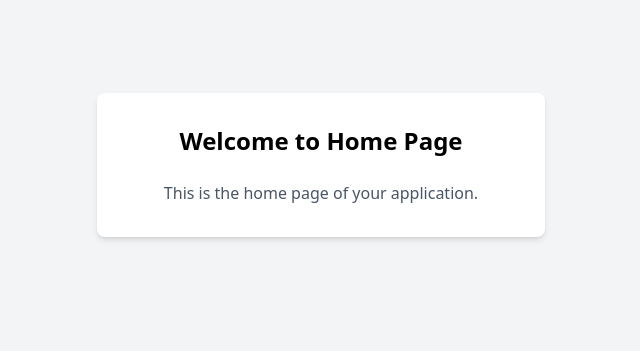
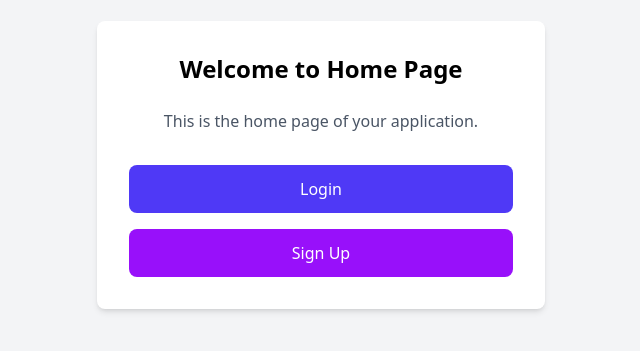
Before and after one commit to Harsha-Buddhika-Official/User-Login, a React (Vite) app in the folder Client/: page / in a window 1280 px wide. Shown: the part 235-586 px from the top of the page, without its empty margins (319-959 px from the left). Built offline with nearby package versions, Linux system fonts and the light colour scheme.

Commit message:
home updated
added 2 buttons

```diff
--- a/Client/src/Home.jsx
+++ b/Client/src/Home.jsx
@@ -1,14 +1,37 @@
 import {useNavigate} from 'react-router-dom';
-
 
 export default function Home() {
     const navigate = useNavigate();
-    navigate('/home');
+
+    const handleLoginClick = () => {
+        navigate('/login');
+    };
+
+    const handleSignUpClick = () => {
+        navigate('/signup');
+    };
+
     return (
         <div className="flex items-center justify-center min-h-screen bg-gray-100">
             <div className="bg-white shadow-md rounded-lg p-8 w-full max-w-md">
                 <h2 className="text-2xl font-bold text-center mb-6">Welcome to Home Page</h2>
-        <p className="text-gray-600 text-center">This is the home page of your application.</p>
+                <p className="text-gray-600 text-center mb-8">This is the home page of your application.</p>
+
+                <div className="space-y-4">
+                    <button
+                        onClick={handleLoginClick}
+                        className="w-full bg-indigo-600 hover:bg-indigo-700 text-white font-medium py-3 px-4 rounded-lg transition-colors focus:outline-none focus:ring-2 focus:ring-offset-2 focus:ring-indigo-500"
+                    >
+                        Login
+                    </button>
+
+                    <button
+                        onClick={handleSignUpClick}
+                        className="w-full bg-purple-600 hover:bg-purple-700 text-white font-medium py-3 px-4 rounded-lg transition-colors focus:outline-none focus:ring-2 focus:ring-offset-2 focus:ring-purple-500"
+                    >
+                        Sign Up
+                    </button>
+                </div>
             </div>
         </div>
     );
--- a/Client/src/SignUp.jsx
+++ b/Client/src/SignUp.jsx
@@ -1,6 +1,6 @@
 import React, { useState } from 'react';
 import { useNavigate } from 'react-router-dom';
-import { User, Mail, Phone, Calendar, Lock } from 'lucide-react';
+import { User, Mail, Phone, Calendar, Lock, Eye, EyeOff } from 'lucide-react';
 
 export default function SignUp() {
   const [formData, setFormData] = useState({
@@ -14,9 +14,9 @@ export default function SignUp() {
   });
 
   const [errors, setErrors] = useState({});
+  const [showPassword, setShowPassword] = useState(false);
+  const [showConfirmPassword, setShowConfirmPassword] = useState(false);
   const navigate = useNavigate();
-  const [showPassword, SetShowPassword] = useState(false);
-  const [showConfirmPassword, SetShowConfirmPassword] = useState(false);
 
   const handleInputChange = (e) => {
     const { name, value } = e.target;
@@ -32,8 +32,6 @@ export default function SignUp() {
       }))
     }
   };
-
-
 
   return (
     <div className="min-h-screen bg-gradient-to-br from-purple-50 to-pink-100 flex items-center justify-center p-4">
@@ -65,6 +63,7 @@ export default function SignUp() {
                     placeholder="First name"
                     value={formData.firstName}
                     onChange={handleInputChange}
+                    required
                   />
                   {errors.firstName && (
                     <p className="text-sm text-red-600">{errors.firstName}</p>
@@ -83,6 +82,7 @@ export default function SignUp() {
                     placeholder="Last name"
                     value={formData.lastName}
                     onChange={handleInputChange}
+                    required
                   />
                   {errors.lastName && (
                     <p className="text-sm text-red-600">{errors.lastName}</p>
@@ -107,6 +107,7 @@ export default function SignUp() {
                     placeholder="Enter your email"
                     value={formData.email}
                     onChange={handleInputChange}
+                    required
                   />
                 </div>
               </div>
@@ -128,6 +129,7 @@ export default function SignUp() {
                     placeholder="Enter your phone number"
                     value={formData.phone}
                     onChange={handleInputChange}
+                    required
                   />
                 </div>
               </div>
@@ -148,6 +150,7 @@ export default function SignUp() {
                     className="w-full pl-10 pr-4 py-3 border border-gray-300 rounded-lg focus:ring-2 focus:ring-purple-500 focus:border-purple-500 transition-colors"
                     value={formData.dateOfBirth}
                     onChange={handleInputChange}
+                    required
                   />
                 </div>
               </div>
@@ -164,15 +167,16 @@ export default function SignUp() {
                   <input
                     id="password"
                     name="password"
-                    type="password"
+                    type={showPassword ? "text" : "password"}
                     className="w-full pl-10 pr-12 py-3 border border-gray-300 rounded-lg focus:ring-2 focus:ring-purple-500 focus:border-purple-500 transition-colors"
                     placeholder="Create a password"
                     value={formData.password}
                     onChange={handleInputChange}
+                    required
                   />
                   <button
                     type="button"
-                    onClick={() => SetShowPassword(!showPassword)}
+                    onClick={() => setShowPassword(!showPassword)}
                     className="absolute inset-y-0 right-0 pr-3 flex items-center"
                   >
                   { showPassword ? (
@@ -196,15 +200,16 @@ export default function SignUp() {
                   <input
                     id="confirmPassword"
                     name="confirmPassword"
-                    type="password"
+                    type={showConfirmPassword ? "text" : "password"}
                     className="w-full pl-10 pr-12 py-3 border border-gray-300 rounded-lg focus:ring-2 focus:ring-purple-500 focus:border-purple-500 transition-colors"
                     placeholder="Confirm your password"
                     value={formData.confirmPassword}
                     onChange={handleInputChange}
+                    required
                   />
                   <button
                     type="button"
-                    onClick={() => SetShowConfirmPassword(!showConfirmPassword)}
+                    onClick={() => setShowConfirmPassword(!showConfirmPassword)}
                     className="absolute inset-y-0 right-0 pr-3 flex items-center"
                   >
                   { showConfirmPassword ? (
```
Lines whose indentation alone changed are shown as unchanged.
